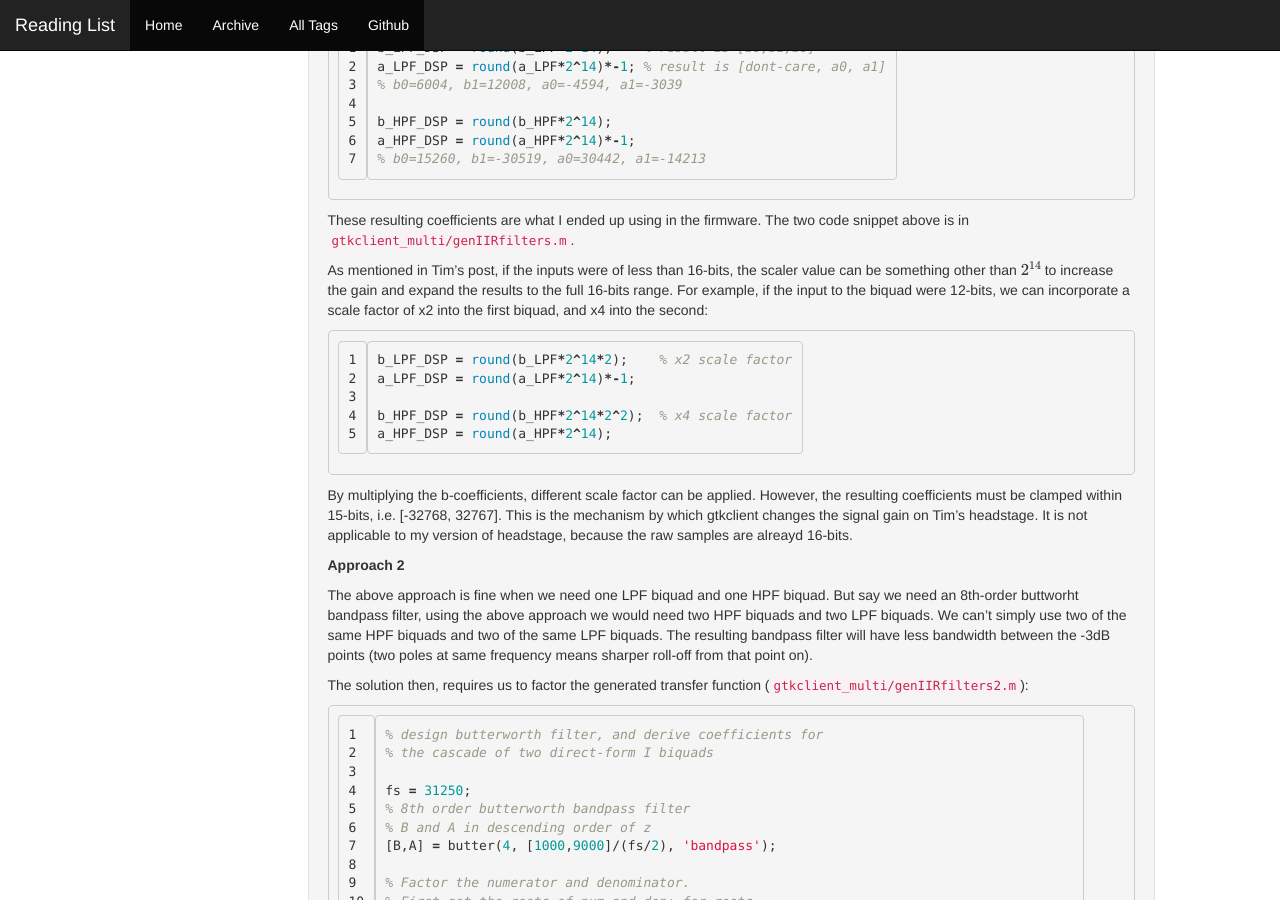
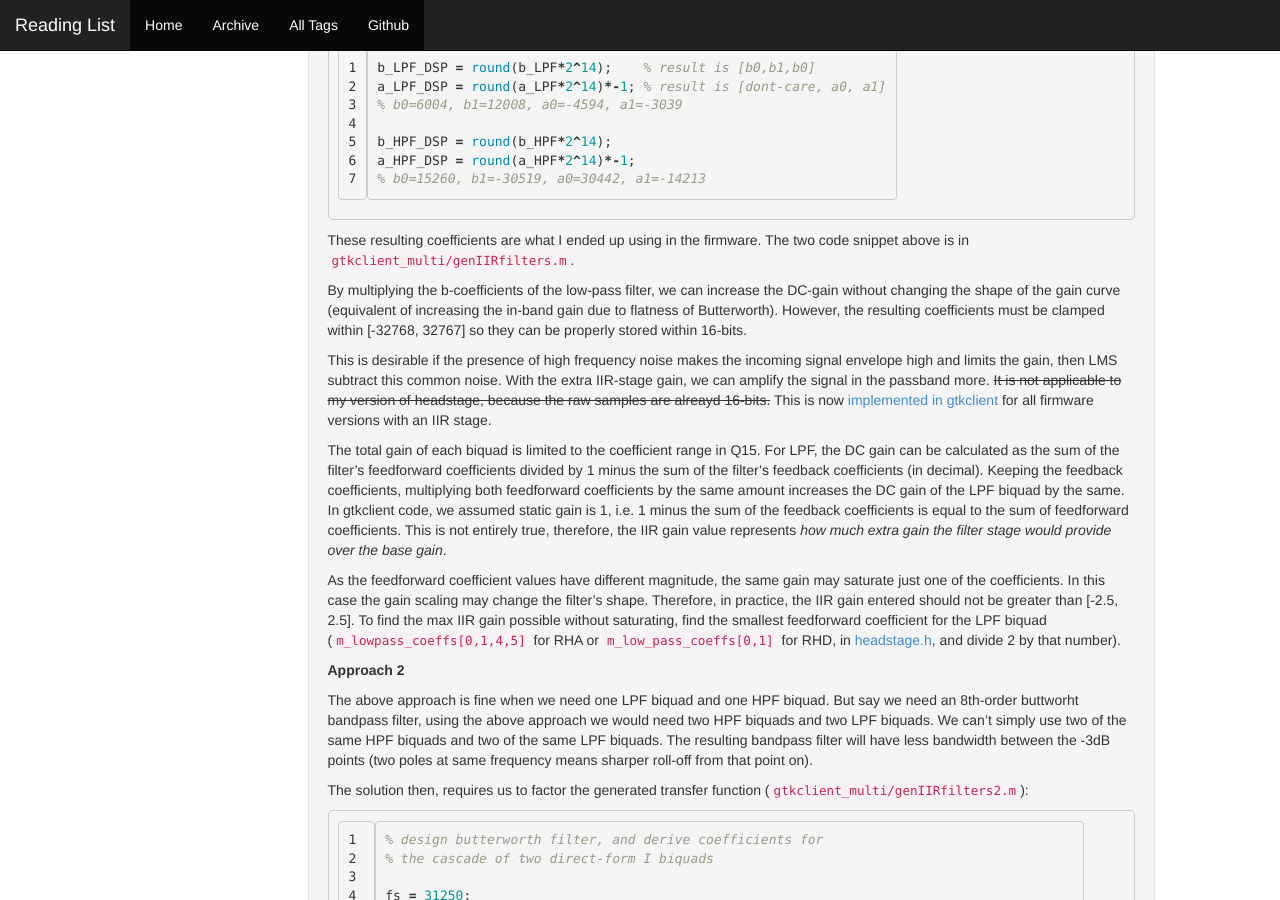
Before and after one commit to allenyin/reading_list, a Jekyll site: the page built from _posts/2016-01-06-DirectFormI-IIR-butterworth-filters.md, in a window 1280 px wide and 900 px high, scrolled down 2085 px. Built offline with Jekyll 4.4.1, drawn with Linux system fonts in a browser that asks for light colours; formulas are drawn with MathJax 3; some of the changed text lies outside the part shown.

Commit message:
Updated RHD headstage writing

```diff
--- a/_posts/2016-01-06-DirectFormI-IIR-butterworth-filters.md
+++ b/_posts/2016-01-06-DirectFormI-IIR-butterworth-filters.md
@@ -24,9 +24,9 @@ DF2-biquad
 
 DF1-biquad
 
-Most commonly, Direct Form II biquads are used in implementations. However, as [this great paper](https://m8ta.com/images/584_1.pdf) suggests, Direct Form II biquads have extra limitations on the coefficient range. Therefore, Direct Form I biquads are more desirable in 16-bit fixed-point applications. The paper does point out instability issues of DF1-based IIR filters.
+Most commonly, Direct Form II biquads are used in implementations because only 1 delay line is needed. However, as [this great paper]({{ site.baseurl }}/assets/BlackfinIIR_biquad.pdf) and [other common DSP resources] (https://www.amazon.com/Understanding-Digital-Signal-Processing-3rd/dp/0137027419) suggest, Direct Form II biquads have limitations on the coefficient range. Therefore, Direct Form I biquads are more desirable in 16-bit fixed-point applications for its better resistance to coefficient quantization and stability.
 
-A lot of the original implementation rationale of the filters have been discussed in [Tim's post from a long time ago](https://m8ta.com/index.pl?pid=438), although his post was deriving elliptic filters.This post will mostly talk about how to generate the coefficients for the filters given the following assembly code structure:
+A lot of the original implementation rationale of the filters have been discussed in [Tim's post from a long time ago](https://m8ta.com/index.pl?pid=438), it was decided that the filters would implement Butterworth type due to the excellent in-band performance. This post will mostly talk about how to generate the coefficients for the filters given the following assembly code structure per [this paper again]({{ site.baseurl }}/assets/BlackfinIIR_biquad.pdf):
 
 {% highlight asm linenos=table %}
 r5 = [i0++] || r1 = [i1++];  // r5=b0(LPF), r1=x0(n-1); i0@b1(LPF), i1@x0(n-2)
@@ -90,17 +90,14 @@ a_HPF_DSP = round(a_HPF*2^14)*-1;
 
 These resulting coefficients are what I ended up using in the firmware. The two code snippet above is in `gtkclient_multi/genIIRfilters.m`.
 
-As mentioned in Tim's post, if the inputs were of less than 16-bits, the scaler value can be something other than \\(2^{14}\\) to increase the gain and expand the results to the full 16-bits range. For example, if the input to the biquad were 12-bits, we can incorporate a scale factor of x2 into the first biquad, and x4 into the second:
+By multiplying the b-coefficients of the low-pass filter, we can increase the DC-gain without changing the shape of the gain curve (equivalent of increasing the in-band gain due to flatness of Butterworth). However, the resulting coefficients must be clamped within [-32768, 32767] so they can be properly stored within 16-bits.
 
-{% highlight matlab linenos=table %}
-b_LPF_DSP = round(b_LPF*2^14*2);    % x2 scale factor
-a_LPF_DSP = round(a_LPF*2^14)*-1;
+This is desirable if the presence of high frequency noise makes the incoming signal envelope high and limits the gain, then LMS subtract this common noise. With the extra IIR-stage gain, we can amplify the signal in the passband more. <s>It is not applicable to my version of headstage, because the raw samples are alreayd 16-bits.</s> This is now [implemented in gtkclient](https://github.com/allenyin/allen_wireless/blob/master/myopen_multi/gtkclient_multi/src/headstage.cpp#L139-L244) for all firmware versions with an IIR stage.
 
-b_HPF_DSP = round(b_HPF*2^14*2^2);  % x4 scale factor
-a_HPF_DSP = round(a_HPF*2^14);
-{% endhighlight %}
+The total gain of each biquad is limited to the coefficient range in Q15. For LPF, the DC gain can be calculated as the sum of the filter's feedforward coefficients divided by 1 minus the sum of the filter's feedback coefficients (in decimal). Keeping the feedback coefficients, multiplying both feedforward coefficients by the same amount increases the DC gain of the LPF biquad by the same. In gtkclient code, we assumed static gain is 1, i.e. 1 minus the sum of the feedback coefficients is equal to the sum of feedforward coefficients. This is not entirely true, therefore, the IIR gain value represents *how much extra gain the filter stage would provide over the base gain*.
 
-By multiplying the b-coefficients, different scale factor can be applied. However, the resulting coefficients must be clamped within 15-bits, i.e. [-32768, 32767]. This is the mechanism by which gtkclient changes the signal gain on Tim's headstage. It is not applicable to my version of headstage, because the raw samples are alreayd 16-bits.
+As the feedforward coefficient values have different magnitude, the same gain may saturate just one of the coefficients. In this case the gain scaling may change the filter's shape. Therefore, in practice, the IIR gain entered should not be greater than [-2.5, 2.5]. To find the max IIR gain possible without saturating, find the smallest feedforward coefficient for the LPF biquad (`m_lowpass_coeffs[0,1,4,5]` for RHA or `m_low_pass_coeffs[0,1]` for RHD, in [headstage.h](https://github.com/allenyin/allen_wireless/blob/master/myopen_multi/gtkclient_multi/src/headstage.h), and divide 2 by that number).
+
 
 **Approach 2**
 
@@ -165,9 +162,9 @@ In the 8th-order filter, the HPF filter disappeared..not sure why?
 
 **Edit: 2/4/2016**
 
-While comparing the signal quality between RHD- and RHA-headstage, it seems that RHD headstage is more noisy, even in the middle of the passband (FFT analysis of acquired signals). Therefore the extra noise may be due to the more compact board layout?..
+<s>While comparing the signal quality between RHD- and RHA-headstage, it seems that RHD headstage is more noisy, even in the middle of the passband (FFT analysis of acquired signals). Therefore the extra noise may be due to the more compact board layout?..</s>
 
-As a basic attempt to reduce noise, I reduced the pass band from [500Hz, 9kHz] to [500Hz, 7kHz]. This is also accompanied by my Intan passband setup changes, `gtkclient.cpp` UI changes, and `headstage.cpp` resetBiquad changes.
+<s>As a basic attempt to reduce noise, I reduced the pass band from [500Hz, 9kHz] to [500Hz, 7kHz]. This is also accompanied by my Intan passband setup changes, `gtkclient.cpp` UI changes, and `headstage.cpp` resetBiquad changes.</s>
 
 _Original bandwidth settings_
 
@@ -189,9 +186,11 @@ _Reduced bandwidth settings_
 
 ------------------------------------------------
 
-**Edit: 4/6/2016
+**Edit: 4/6/2016**
 
+<s>
 During [validation]({% post_url 2016-03-31-WirelessValidationMetrics %}) of recording and sorting quality between RHA-headstage, RHD-headstage, and plexon, a few changes to the final deployement firmware was made. Specifically, AGC was replaced by a fixed gain stage. The filtering settings were changed as well.
+</s>
 
 The new settings is:
 
@@ -204,3 +203,8 @@ The new settings is:
     * HPF: `b0=15812, b1=-31624, a0=31604, a1=-15260`
 
 We widened the Intan's hardware filter bandwidth so when sorting, the incoming waveform is less distorted and we can better see the spike features. The two stage IIR filters (2 poles on each side) are sufficient to attenuate the undesired out-of-band signals.
+
+------------------------------------------------
+**Edit: 7/26/2017**
+
+After implementing LMS, the input to IIR stage is much less noisy. Keeping the filter bandwidth setting the same -- [250, 9kHz], IIR gain makes the spikes much easier to see. RHD headstages have comparable performance to RHA headstages, upon qualitative evaluation (heh).
--- /dev/null
+++ b/tags/ideas.html
@@ -0,0 +1,4 @@
+---
+layout: tagpage
+tag: ideas
+---
```
Also changed, not shown: _posts/2015-12-25-Blackfin-Intan-SPORT.md (+30 -0 lines), _posts/2017-07-27-AssistedMCMC.md (added, +19 -0 lines), 1 other file.
